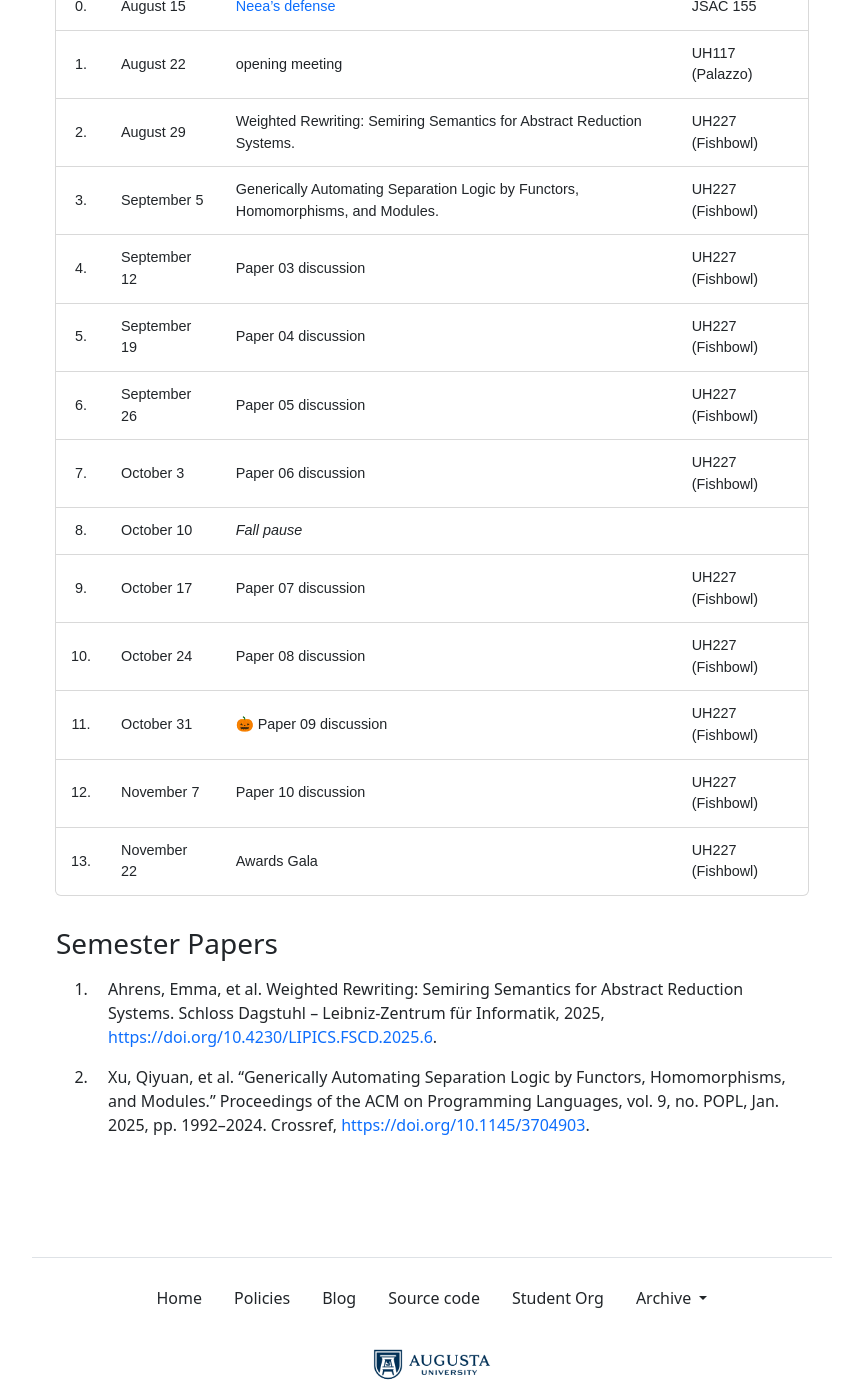
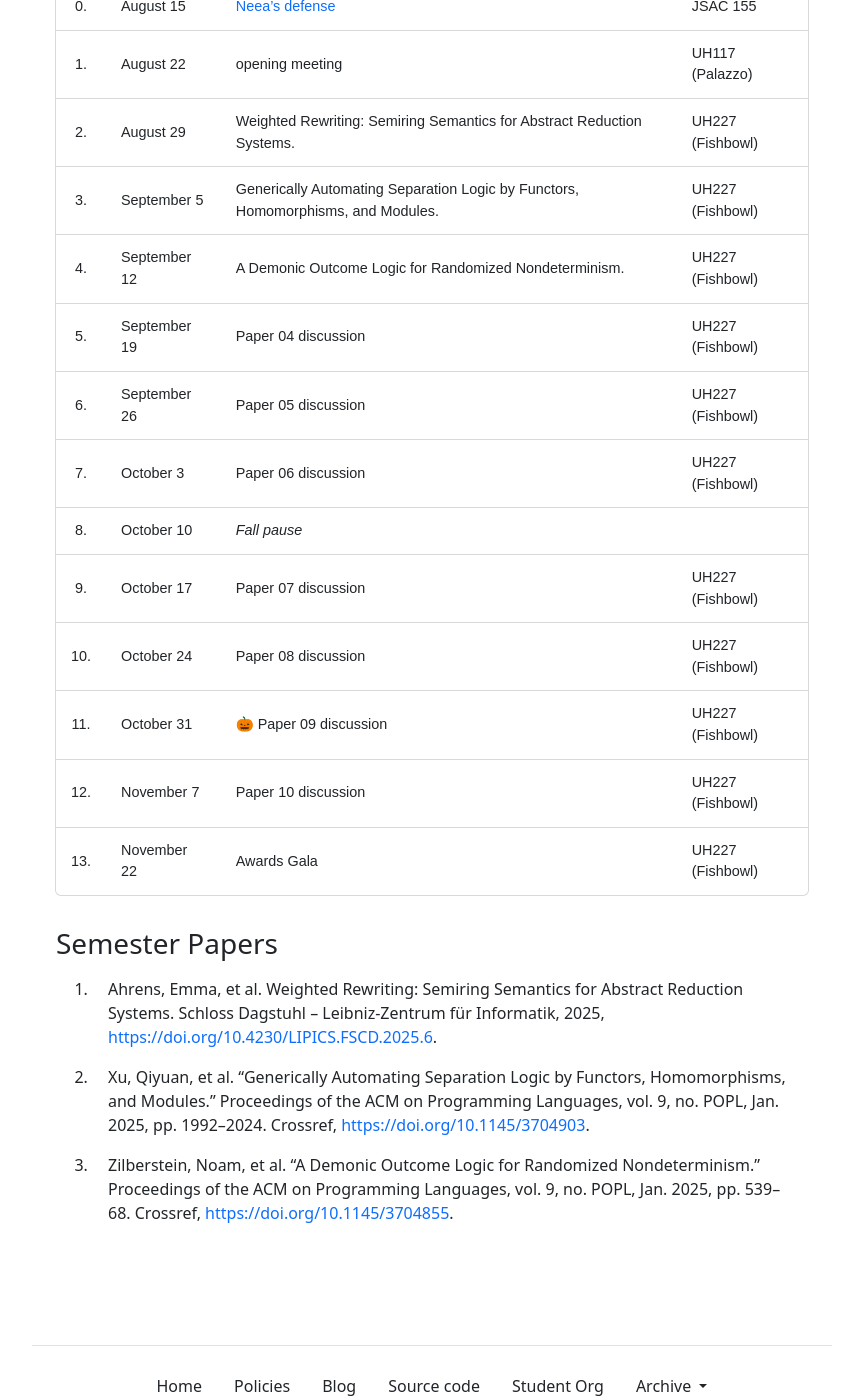
Before and after one commit to the-au-forml-lab/plgroup, a Jekyll site: the page built from docs/index.md, in a window 1280 px wide and 1400 px high, scrolled down 722 px. Shown: the whole window, without its empty margins (208-1071 px from the left). Built offline with Jekyll 4.4.1, drawn with Linux system fonts in a browser that asks for light colours.

Commit message:
[create-pull-request] automated change

```diff
--- a/data/history.txt
+++ b/data/history.txt
@@ -49,3 +49,4 @@
 10.1145/3689745
 10.4230/LIPICS.FSCD.2025.6
 10.1145/3704903
+10.1145/3704855
--- a/docs/index.md
+++ b/docs/index.md
@@ -33,7 +33,7 @@ organization.
 | 1.  | August 22    | opening meeting        | UH117 (Palazzo)  |
 | 2.  | August 29    | Weighted Rewriting: Semiring Semantics for Abstract Reduction Systems.    | UH227 (Fishbowl) |
 | 3.  | September 5  | Generically Automating Separation Logic by Functors, Homomorphisms, and Modules.    | UH227 (Fishbowl) |
-| 4.  | September 12 | Paper 03 discussion    | UH227 (Fishbowl) |
+| 4.  | September 12 | A Demonic Outcome Logic for Randomized Nondeterminism.    | UH227 (Fishbowl) |
 | 5.  | September 19 | Paper 04 discussion    | UH227 (Fishbowl) |
 | 6.  | September 26 | Paper 05 discussion    | UH227 (Fishbowl) |
 | 7.  | October 3    | Paper 06 discussion    | UH227 (Fishbowl) |
--- a/docs/papers.md
+++ b/docs/papers.md
@@ -1,2 +1,3 @@
 1. Ahrens, Emma, et al. Weighted Rewriting: Semiring Semantics for Abstract Reduction Systems. Schloss Dagstuhl – Leibniz-Zentrum für Informatik, 2025, <https://doi.org/10.4230/LIPICS.FSCD.2025.6>.
 1. Xu, Qiyuan, et al. “Generically Automating Separation Logic by Functors, Homomorphisms, and Modules.” Proceedings of the ACM on Programming Languages, vol. 9, no. POPL, Jan. 2025, pp. 1992–2024. Crossref, <https://doi.org/10.1145/3704903>.
+1. Zilberstein, Noam, et al. “A Demonic Outcome Logic for Randomized Nondeterminism.” Proceedings of the ACM on Programming Languages, vol. 9, no. POPL, Jan. 2025, pp. 539–68. Crossref, <https://doi.org/10.1145/3704855>.
```
